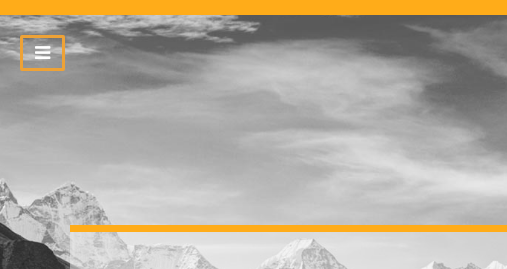
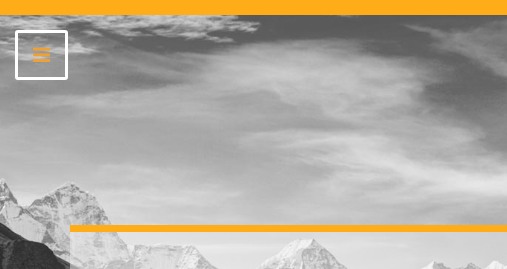
Before and after one commit to ganamozhi/bbbbb, a plain HTML site: page index.html in a window 1280 px wide. Shown: the top 269 px of the page, 0-507 px from the left. Drawn offline with nearby package versions, Linux system fonts and the light colour scheme.

Commit message:
second commit

```diff
--- a/assets/css/style.css
+++ b/assets/css/style.css
@@ -8,6 +8,8 @@ body
 	background-size: cover;
 	background-color: #464646;
 	line-height: 1.42857143;
+	width: 100%;
+	height: auto;
 }
 
 .wrap
@@ -104,6 +106,7 @@ body
 	padding: 20px 20px;
 	background-color: rgba(235, 235, 235, 0.5);
 	text-align: center;
+	margin-bottom: 150px;
 }
 .banner-box h1
 {
@@ -528,24 +531,23 @@ tr td h4
 	margin-left: 0;
 }
 
-.btn-bar
+a.nav-btn
 {
 	background-color: transparent;
-    border:3px solid #eea236;
-    border-radius: 2px;
+    border:3px solid #ffffff;
+    border-radius: 3px;
     text-decoration: none;
-    color: #ffffff;
-    margin-top: 5px;
-    margin-left: 5px;
-    font-size: 18px;
+    color: #eea236;
+    font-size:20px;
+    padding:12px 15px;
+    transition:all 0.5s ease-in-out;
 }
-.btn-bar:hover
+a.nav-btn:hover
 {
+	border-color: #eea236;
+	color: #ffffff;
+	transition:all 0.5s ease-in-out;
 	text-decoration: none;
-	background-color: transparent;
-	border-color: #ffffff;
-	color: #ffac19;
-	transition:all 0.5s ease-in-out;
 }
 
 .btn-bar:after
--- a/index.html
+++ b/index.html
@@ -52,7 +52,7 @@
         	<div class="border-top">
         	</div>
         	<div id="page-content-wrapper">
-          	<a href="#menu-toggle" class="btn btn-bar fa fa-bars" id="menu-toggle"></a>
+          	<a href="#menu-toggle" class="fa fa-bars nav-btn" id="menu-toggle"></a>
           	</div>
         	<div class="container">
             	<div class="logo-section">
```
